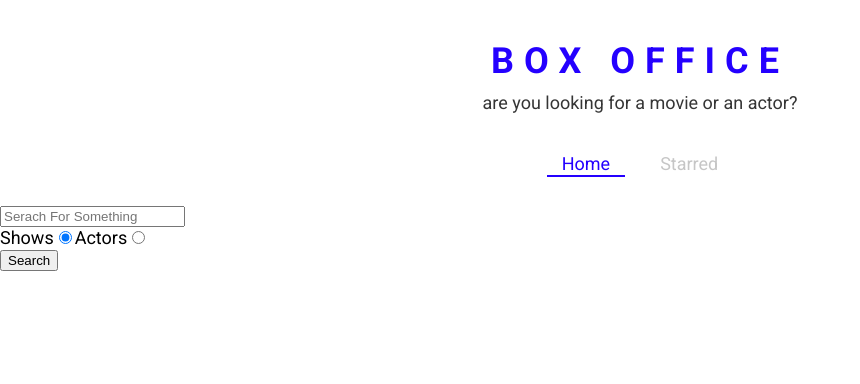
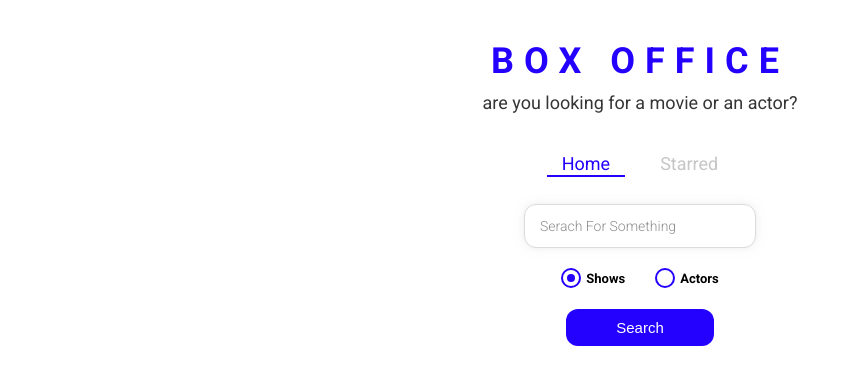
Before and after one commit to atharuddin786/box-office, a React (Create React App) app: page / in a window 1280 px wide. Shown: the top 384 px of the page, without its empty margins (0-860 px from the left). Built offline with nearby package versions, Linux system fonts and the light colour scheme.

Commit message:
styled the entire app

```diff
--- /dev/null
+++ b/src/Components/CustomRadio.js
@@ -0,0 +1,64 @@
+import React from "react";
+import styled from "styled-components";
+const RadioWrapper = styled.label`
+  display: block;
+  position: relative;
+  padding-left: 25px;
+  cursor: pointer;
+  font-size: 13px;
+  user-select: none;
+  font-weight: 700;
+  line-height: 1.65;
+
+  input {
+    position: absolute;
+    opacity: 0;
+    cursor: pointer;
+  }
+
+  span {
+    position: absolute;
+    top: 0;
+    left: 0;
+    height: 16px;
+    width: 16px;
+    background-color: #fff;
+    border: 2px solid ${({ theme }) => theme.mainColors.blue};
+    border-radius: 50%;
+  }
+
+  input:checked ~ span {
+    background-color: #fff;
+    border: 2px solid ${({ theme }) => theme.mainColors.blue};
+  }
+
+  span:after {
+    content: "";
+    position: absolute;
+    display: none;
+  }
+
+  input:checked ~ span:after {
+    display: block;
+  }
+
+  span:after {
+    top: 4px;
+    left: 4px;
+    width: 8px;
+    height: 8px;
+    border-radius: 50%;
+    background: ${({ theme }) => theme.mainColors.blue};
+  }
+`;
+const CustomRadio = ({ label, ...restProps }) => {
+  return (
+    <RadioWrapper htmlFor={restProps.id}>
+      {label}
+      <input {...restProps} type="radio" />
+      <span />
+    </RadioWrapper>
+  );
+};
+
+export default CustomRadio;
--- a/src/pages/Home.js
+++ b/src/pages/Home.js
@@ -1,9 +1,15 @@
 import React, { useState } from "react";
 import ActorGrid from "../Components/actor/ActorGrid";
+import CustomRadio from "../Components/CustomRadio";
 import MainPageLayout from "../Components/MainPageLayout";
 import ShowGrid from "../Components/show/ShowGrid";
 import { apiGet } from "../misc/config";
 import { useLastQuery } from "../misc/custom-hook";
+import {
+  RadioInputsWrapper,
+  SearchButtonWrapper,
+  SearchInput,
+} from "./Home.styled";
 const Home = () => {
   const [input, setInput] = useLastQuery();
   const [results, setResults] = useState(null);
@@ -46,7 +52,7 @@
   };
   return (
     <MainPageLayout>
-      <input
+      <SearchInput
         type="text"
         placeholder="Serach For Something"
         onChange={onInputChange}
@@ -54,32 +60,31 @@
         onKeyDown={onKeyDown}
       />
 
-      <div>
-        <label htmlFor="shows-search">
-          Shows
-          <input
+      <RadioInputsWrapper>
+        <div>
+          <CustomRadio
+            label="Shows"
             id="shows-search"
-            type="radio"
             value="shows"
             checked={isShowsSearch}
             onChange={onRadioChange}
           />
-        </label>
-
-        <label htmlFor="actors-search">
-          Actors
-          <input
+        </div>
+        <div>
+          <CustomRadio
+            label="Actors"
             id="actors-search"
-            type="radio"
             value="people"
             checked={!isShowsSearch}
             onChange={onRadioChange}
           />
-        </label>
-      </div>
-      <button type="button" onClick={onSearch}>
-        Search
-      </button>
+        </div>
+      </RadioInputsWrapper>
+      <SearchButtonWrapper>
+        <button type="button" onClick={onSearch}>
+          Search
+        </button>
+      </SearchButtonWrapper>
       {renderResults()}
     </MainPageLayout>
   );
--- /dev/null
+++ b/src/pages/Home.styled.js
@@ -0,0 +1,48 @@
+import styled from "styled-components";
+export const SearchInput = styled.input`
+  display: block;
+  font-family: "Roboto", sans-serif;
+  width: 200px;
+  margin: auto;
+  outline: none;
+  padding: 13px 15px;
+  border: 1px solid #dbdbdb;
+  box-shadow: 0px 0px 10px 0px rgba(219, 219, 219, 0.5);
+  font-size: 14px;
+  border-radius: 12px;
+  color: #8d8d8d;
+
+  &::placeholder {
+    font-weight: 300;
+    color: #8d8d8d;
+  }
+`;
+
+export const RadioInputsWrapper = styled.div`
+  display: flex;
+  justify-content: center;
+  margin: 20px 0;
+
+  div {
+    margin: 0 15px;
+  }
+`;
+
+export const SearchButtonWrapper = styled.div`
+  text-align: center;
+  margin-bottom: 35px;
+
+  button {
+    color: #fff;
+    background-color: ${({ theme }) => theme.mainColors.blue};
+    margin: auto;
+    padding: 10px 50px;
+    font-size: 15px;
+    border: none;
+    outline: none;
+    border-radius: 12px;
+    &:hover {
+      cursor: pointer;
+    }
+  }
+`;
```
